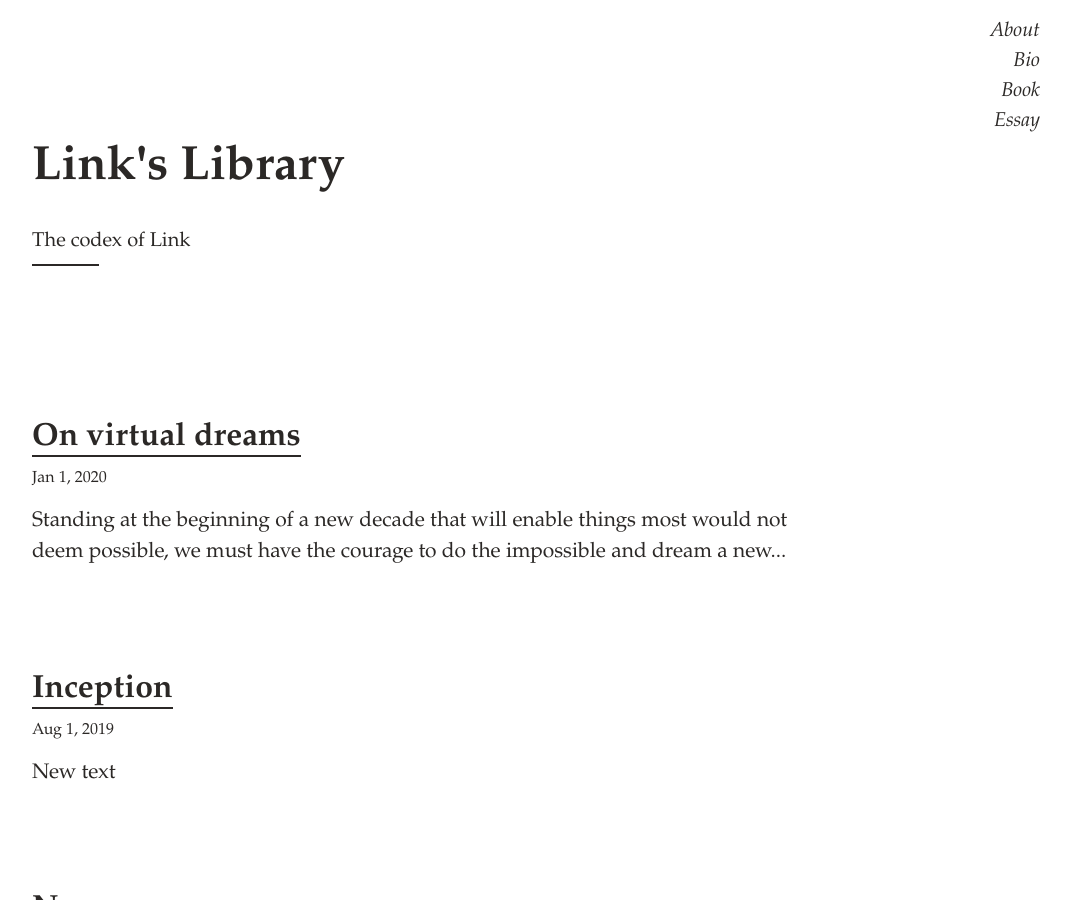
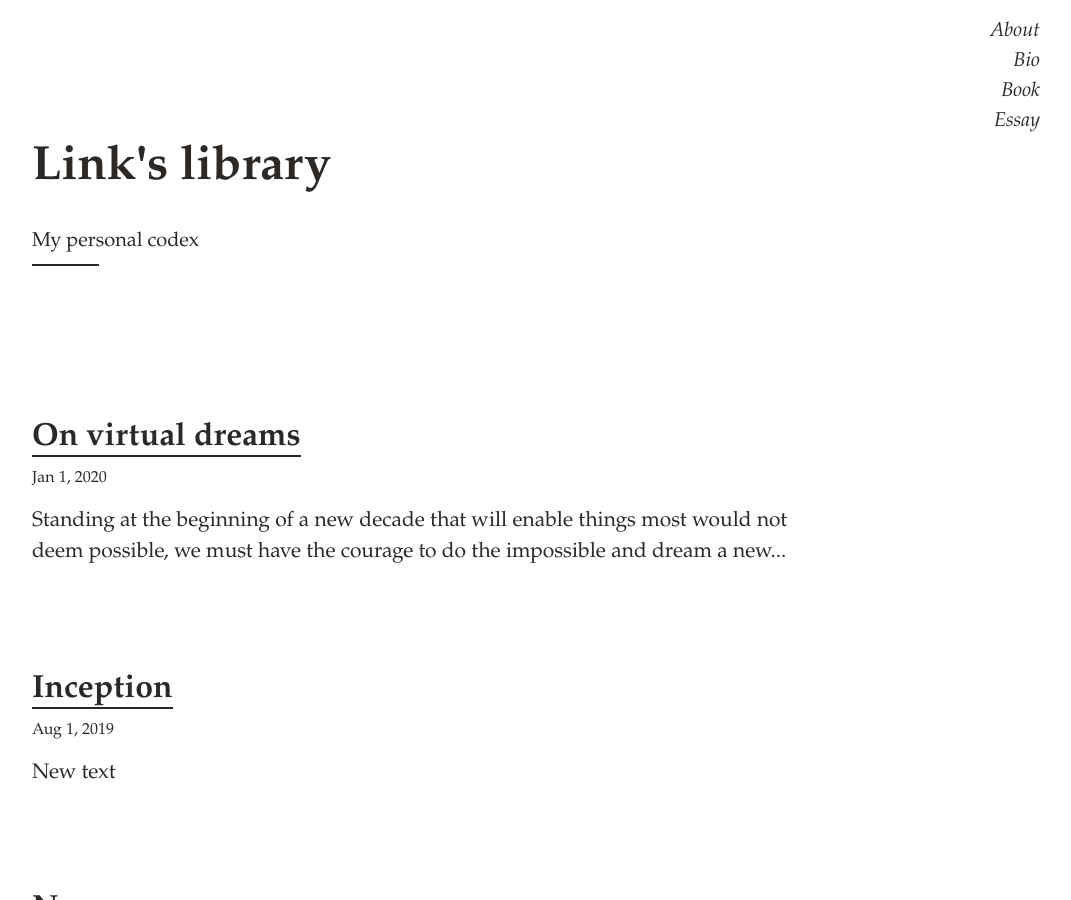
Before and after one commit to linkneuro/linkneuro.github.io, a Jekyll site: the page built from index.html, in a window 1280 px wide and 900 px high. Shown: the whole window, without its empty margins (208-1279 px from the left). Built offline with Jekyll 4.4.1, drawn with Linux system fonts in a browser that asks for light colours.

Commit message:
Update _config.yml

```diff
--- a/_config.yml
+++ b/_config.yml
@@ -13,8 +13,8 @@
 # you will see them accessed via {{ site.title }}, {{ site.github_repo }}, and so on.
 # You can create any custom variable you would like, and they will be accessible
 # in the templates via {{ site.myvariable }}.
-title: Link's Library
-description: The codex of Link
+title: Link's library
+description: My personal codex
 # baseurl: "/athena" # the subpath of your site, e.g. /blog
 url: "" # the base hostname & protocol for your site
 baseurl: ""
```
